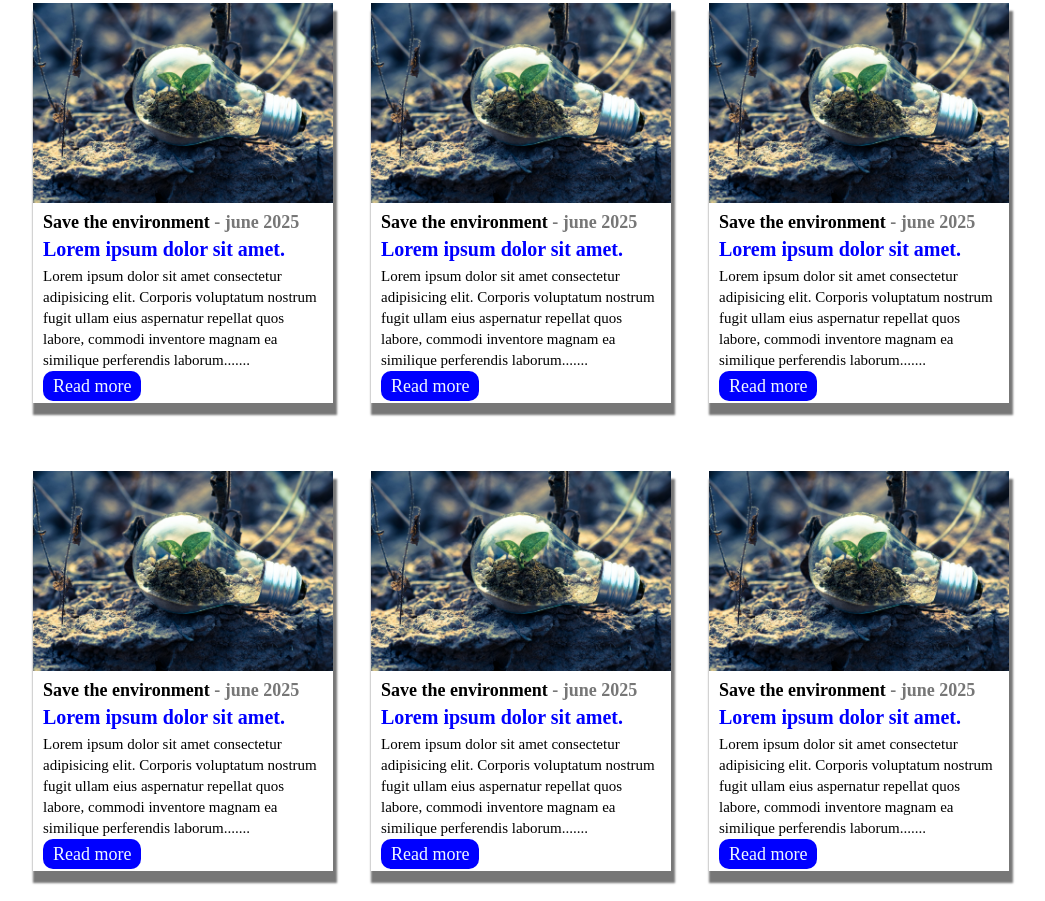
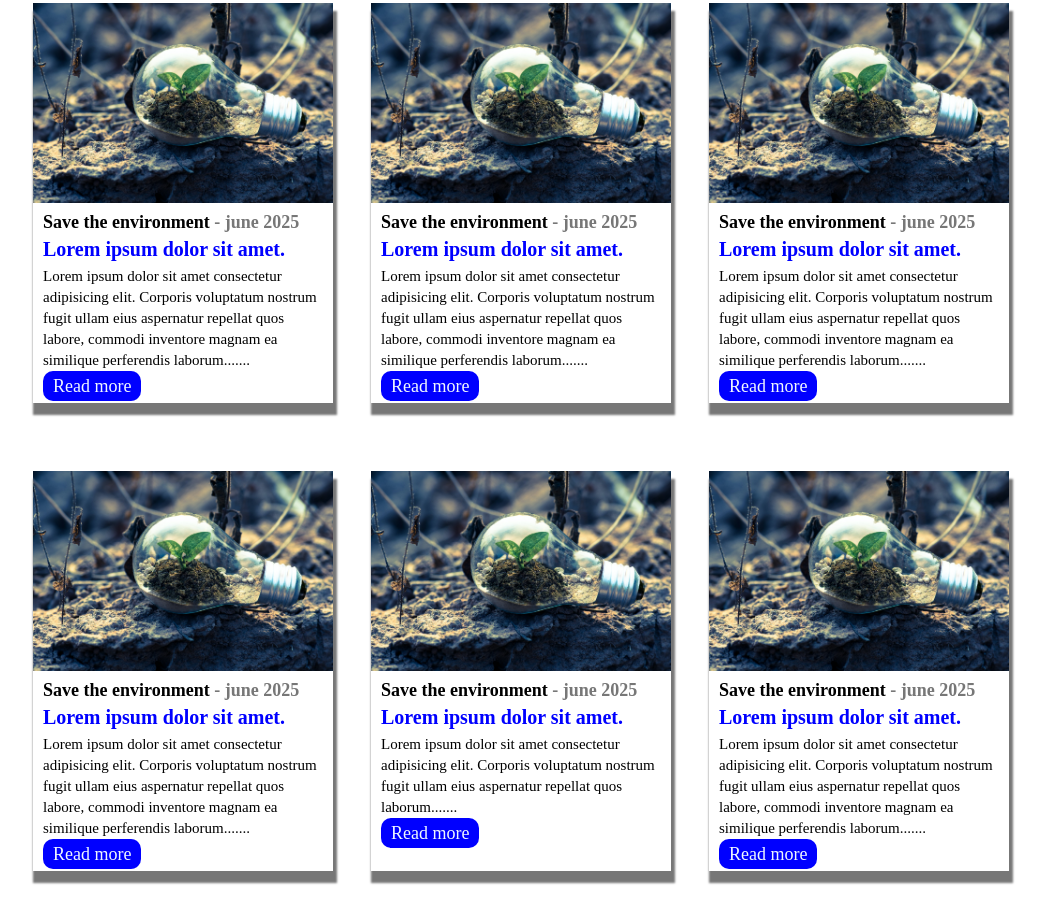
Before and after one commit to lasya-kamisetty25/blogs, a plain HTML site: page index.html in a window 1280 px wide. Shown: the part 600-1501 px from the top of the page, without its empty margins (119-1164 px from the left). Drawn offline with Linux system fonts and the light colour scheme.

Commit message:
first commit

```diff
--- a/index.html
+++ b/index.html
@@ -82,7 +82,7 @@
               <img src="./image/bg1.jpg" alt="">
               <p class="tagline">Save the environment <span>- june 2025</span></p>
               <h4 class="title">Lorem ipsum dolor sit amet.</h4>
-                <p class="content">Lorem ipsum dolor sit amet consectetur adipisicing elit. Corporis voluptatum nostrum fugit ullam eius aspernatur repellat quos labore, commodi inventore magnam ea similique perferendis laborum.......
+                <p class="content">Lorem ipsum dolor sit amet consectetur adipisicing elit. Corporis voluptatum nostrum fugit ullam eius aspernatur repellat quos  laborum.......
                 </p>
                 <a href="">Read more
                 </a>
```
